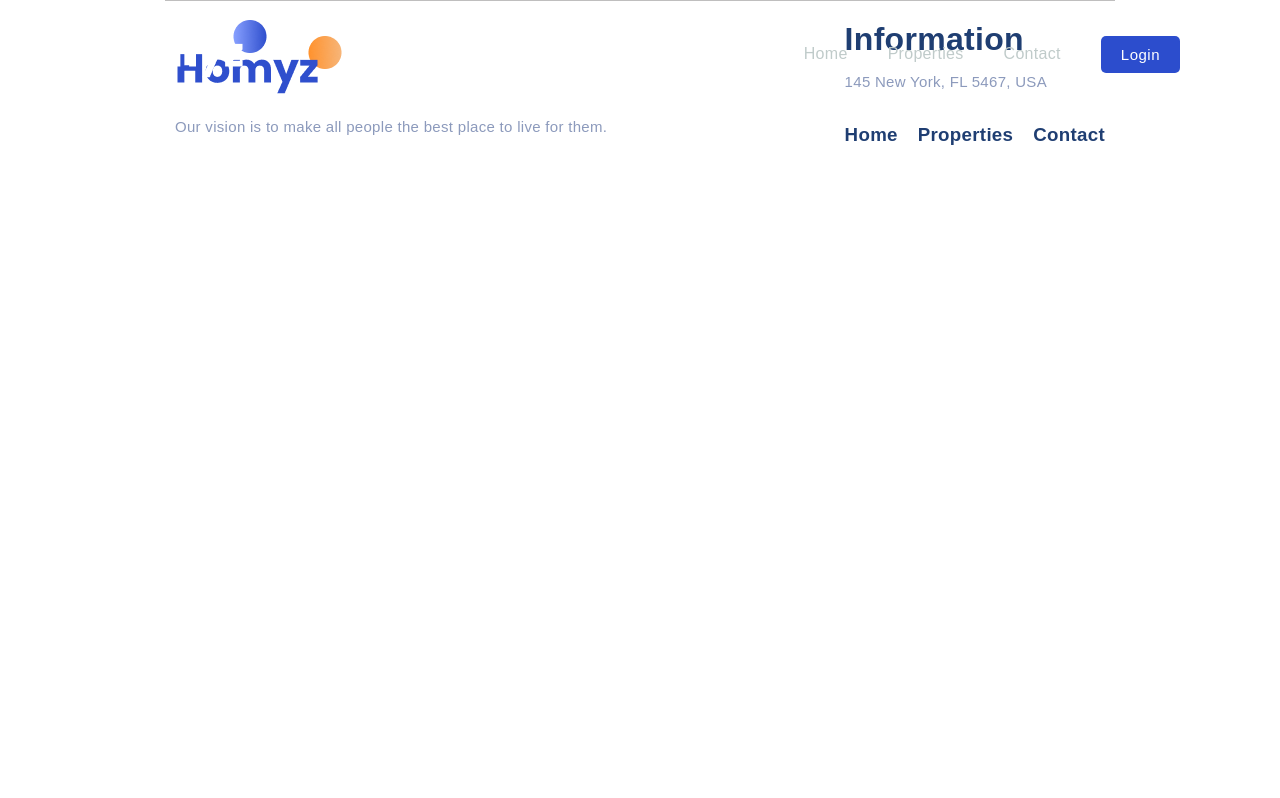
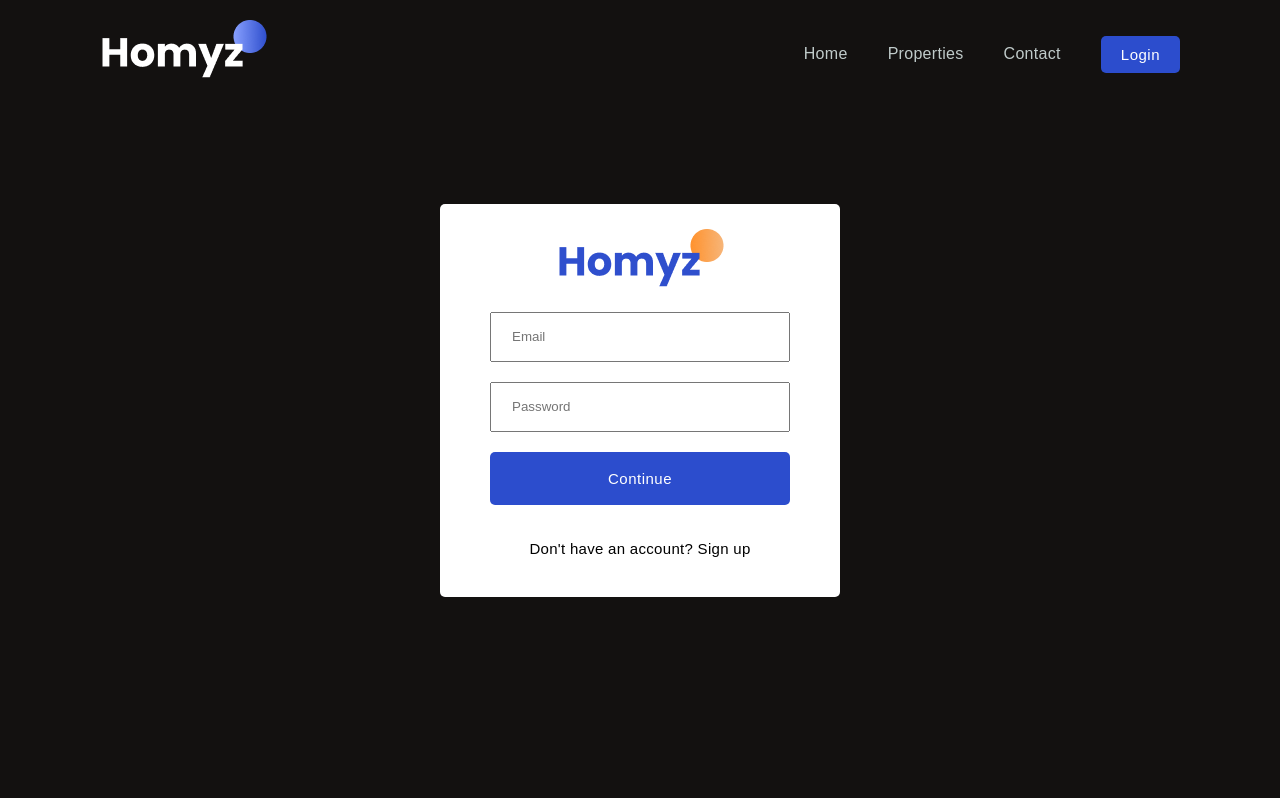
Before and after one commit to elab-development/klijentske-veb-tehnologije-2024-2024-veb-aplikacija-nekretnine, a React (Create React App) app: page /auth in a window 1280 px wide. Shown: the top 798 px of the page. Built offline with nearby package versions, Linux system fonts and the light colour scheme.

Commit message:
Fourth commit, added login and Signup design

```diff
--- a/package.json
+++ b/package.json
@@ -10,6 +10,7 @@
     "@testing-library/react": "^13.4.0",
     "@testing-library/user-event": "^13.5.0",
     "axios": "^1.7.2",
+    "firebase": "^10.12.2",
     "react": "^18.3.1",
     "react-dom": "^18.3.1",
     "react-router-dom": "^6.23.1",
--- a/src/App.js
+++ b/src/App.js
@@ -5,6 +5,7 @@ import Home from "./Components/Pages/Home/Home";
 import Properties from "./Components/Pages/Properties/Properties";
 import Footer from "./Components/Footer/Footer";
 import Contact from "./Components/Pages/Contact/Contact";
+import Auth from "./Auth/Auth";
 
 function App() {
   return (
@@ -14,6 +15,7 @@ function App() {
         <Route path="/" element={<Home />} />
         <Route path="/properties" element={<Properties />} />
         <Route path="/contact" element={<Contact />} />
+        <Route path="/auth" element={<Auth />} />
       </Routes>
       <Footer />
     </div>
--- /dev/null
+++ b/src/Auth/Auth.js
@@ -0,0 +1,20 @@
+import React, { useState } from "react";
+import Login from "./Login";
+import styles from "./Auth.module.css";
+import Signup from "./Signup";
+
+const Auth = () => {
+  const [toggleRegistration, setToggleRegistration] = useState(true);
+
+  return (
+    <div className={styles.container}>
+      {toggleRegistration ? (
+        <Login setToggleRegistration={setToggleRegistration} />
+      ) : (
+        <Signup setToggleRegistration={setToggleRegistration} />
+      )}
+    </div>
+  );
+};
+
+export default Auth;
--- /dev/null
+++ b/src/Auth/Auth.module.css
@@ -0,0 +1,7 @@
+.container {
+  display: flex;
+  align-items: center;
+  justify-content: center;
+  background-color: #131110;
+  height: 100vh;
+}
--- /dev/null
+++ b/src/Auth/Login.js
@@ -0,0 +1,29 @@
+import React from "react";
+import styles from "./Login.module.css";
+import logo from "../Images/FooterIMGS/logo2.png";
+
+const Login = ({ setToggleRegistration }) => {
+  return (
+    <div className={styles.container}>
+      <div className={styles.logoTitleBox}>
+        <img src={logo} alt=""></img>
+      </div>
+      <div className={styles.inputBox}>
+        <input type="email" placeholder="Email"></input>
+        <input type="password" placeholder="Password"></input>
+      </div>
+      <button>Continue</button>
+      <p>
+        Don't have an account?{" "}
+        <span
+          onClick={() => setToggleRegistration(false)}
+          className={styles.span}
+        >
+          Sign up
+        </span>
+      </p>
+    </div>
+  );
+};
+
+export default Login;
--- /dev/null
+++ b/src/Auth/Login.module.css
@@ -0,0 +1,53 @@
+.container {
+  display: flex;
+  flex-direction: column;
+  align-items: center;
+  background-color: white;
+  border-radius: 5px;
+  height: fit-content;
+  width: 400px;
+  padding: 25px 50px;
+  gap: 20px;
+  color: black;
+}
+
+.logoTitleBox {
+  display: flex;
+  flex-direction: column;
+  align-items: center;
+  font-size: 15px;
+}
+
+.inputBox {
+  display: flex;
+  flex-direction: column;
+  align-items: center;
+  gap: 20px;
+  width: 100%;
+}
+
+.inputBox input {
+  height: 50px;
+  width: 100%;
+  padding: 0 20px;
+}
+
+.container button {
+  background-color: #2c4dcd;
+  border: none;
+  border-radius: 5px;
+  padding: 18px 20px;
+  width: 100%;
+  color: white;
+  letter-spacing: 0.5px;
+  font-size: 15px;
+  cursor: pointer;
+}
+
+.span {
+  cursor: pointer;
+}
+
+.span:hover {
+  color: #2c4dcd;
+}
--- /dev/null
+++ b/src/Auth/Signup.js
@@ -0,0 +1,30 @@
+import React from "react";
+import styles from "./Signup.module.css";
+import logo from "../Images/FooterIMGS/logo2.png";
+
+const Signup = ({ setToggleRegistration }) => {
+  return (
+    <div className={styles.container}>
+      <div className={styles.logoTitleBox}>
+        <img src={logo} alt=""></img>
+      </div>
+      <div className={styles.inputBox}>
+        <input type="username" placeholder="Username"></input>
+        <input type="email" placeholder="Email"></input>
+        <input type="password" placeholder="Password"></input>
+      </div>
+      <button>Continue</button>
+      <p>
+        Already have an account?{" "}
+        <span
+          onClick={() => setToggleRegistration(true)}
+          className={styles.span}
+        >
+          Sign in
+        </span>
+      </p>
+    </div>
+  );
+};
+
+export default Signup;
--- /dev/null
+++ b/src/Auth/Signup.module.css
@@ -0,0 +1,53 @@
+.container {
+  display: flex;
+  flex-direction: column;
+  align-items: center;
+  background-color: white;
+  border-radius: 5px;
+  height: fit-content;
+  width: 400px;
+  padding: 25px 50px;
+  gap: 20px;
+  color: black;
+}
+
+.logoTitleBox {
+  display: flex;
+  flex-direction: column;
+  align-items: center;
+  font-size: 15px;
+}
+
+.inputBox {
+  display: flex;
+  flex-direction: column;
+  align-items: center;
+  gap: 20px;
+  width: 100%;
+}
+
+.inputBox input {
+  height: 50px;
+  width: 100%;
+  padding: 0 20px;
+}
+
+.container button {
+  background-color: #2c4dcd;
+  border: none;
+  border-radius: 5px;
+  padding: 18px 20px;
+  width: 100%;
+  color: white;
+  letter-spacing: 0.5px;
+  font-size: 15px;
+  cursor: pointer;
+}
+
+.span {
+  cursor: pointer;
+}
+
+.span:hover {
+  color: #2c4dcd;
+}
--- a/src/Components/Nav/Nav.js
+++ b/src/Components/Nav/Nav.js
@@ -44,8 +44,9 @@ const Nav = () => {
         <Link style={{ textDecoration: "none" }} to={"/contact"}>
           <h2>Contact</h2>
         </Link>
-
-        <button>Login</button>
+        <Link to={"/auth"}>
+          <button>Login</button>
+        </Link>
       </div>
     </div>
   );
--- a/src/Components/Pages/Contact/Form.js
+++ b/src/Components/Pages/Contact/Form.js
@@ -87,7 +87,7 @@ const Form = () => {
             required
             name="user_name"
             type="text"
-            placeholder="Ime"
+            placeholder="Firstname"
             className={styles.input}
             value={name}
             onChange={(e) => setName(capitalizeFirstLetter(e.target.value))}
@@ -97,7 +97,7 @@ const Form = () => {
             required
             name="user_lastname"
             type="text"
-            placeholder="Prezime"
+            placeholder="Lastname"
             className={styles.input}
             value={lastname}
             onChange={(e) => setLastname(capitalizeFirstLetter(e.target.value))}
@@ -106,7 +106,7 @@ const Form = () => {
           <textarea
             required
             name="message"
-            placeholder="Poruka"
+            placeholder="Message"
             className={styles.textarea}
             cols="60"
             rows="10"
```
Also changed, not shown: src/Firebase.js (added, +14 -0 lines), 1 other file (tests, documents, lock files or other folders).
